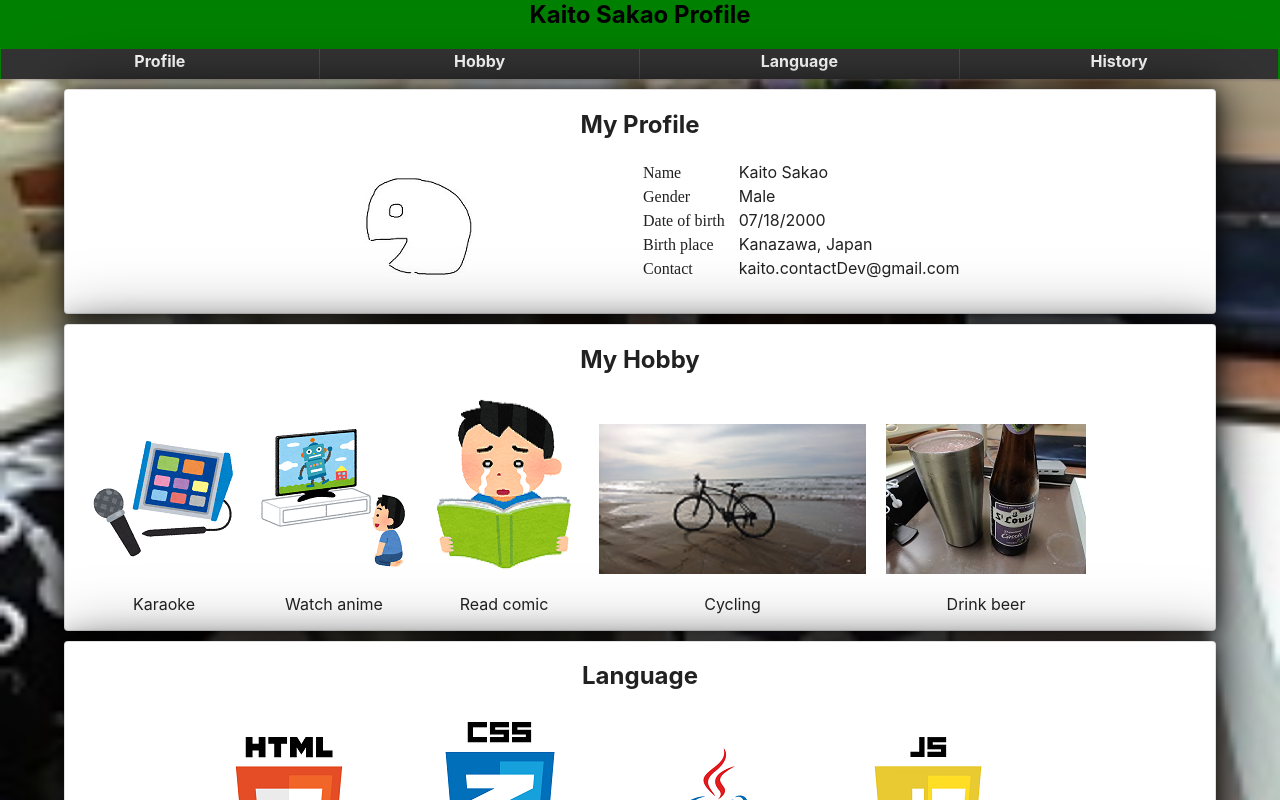
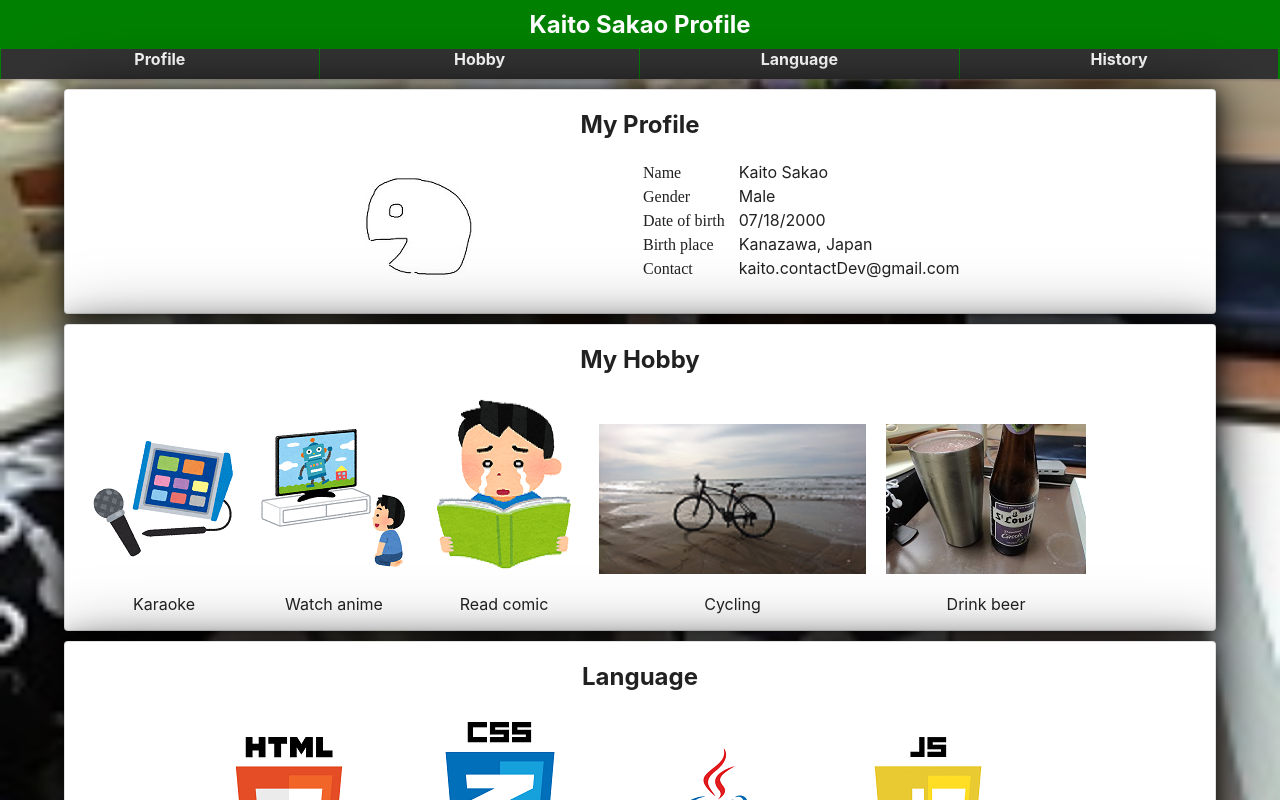
Before and after one commit to kaito071831/Profile_site, a React (Create React App) app: page / in a window 1280 px wide. Shown: the top 800 px of the page. Built offline with nearby package versions, Linux system fonts and the light colour scheme.

Commit message:
Change header style

```diff
--- a/src/component/Header.tsx
+++ b/src/component/Header.tsx
@@ -6,6 +6,7 @@ const NavUl = styled.ul`
   list-style: none;
   margin: 0;
   padding: 0;
+  width: 100%;
 `;
 
 const NavLi = styled.li`
@@ -22,11 +23,17 @@ const NavA = styled.a`
   color: #fff;
   font-weight: bold;
   vertical-align: middle;
+  display: block;
+  height: 100%;
+  width: 100%;
 `;
 
 const HeadTitle = styled.h1`
   text-align: center;
-  margin-top: 0;
+  vertical-align: middle;
+  margin: 0;
+  padding: 10px;
+  color: white;
 `;
 
 export const Header: React.FC =  () => {
```
